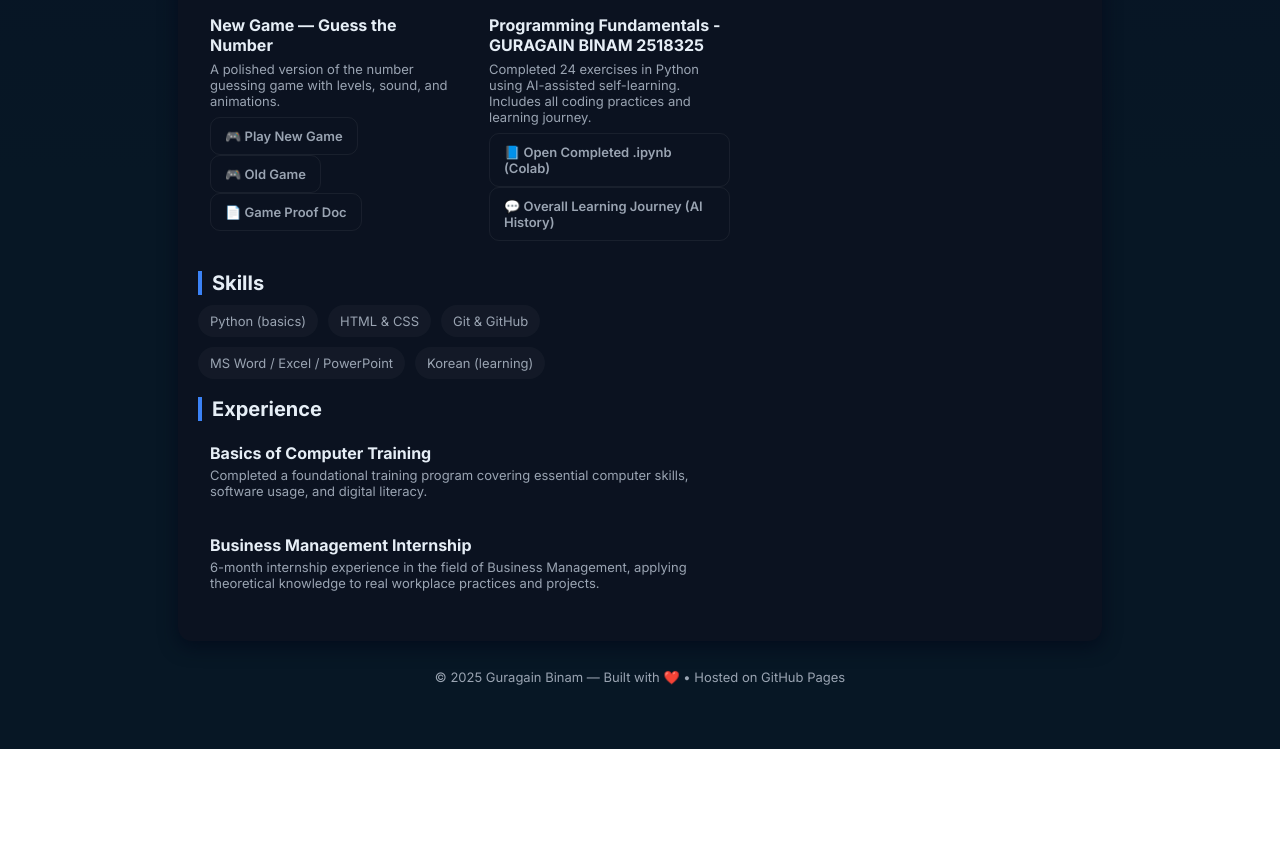
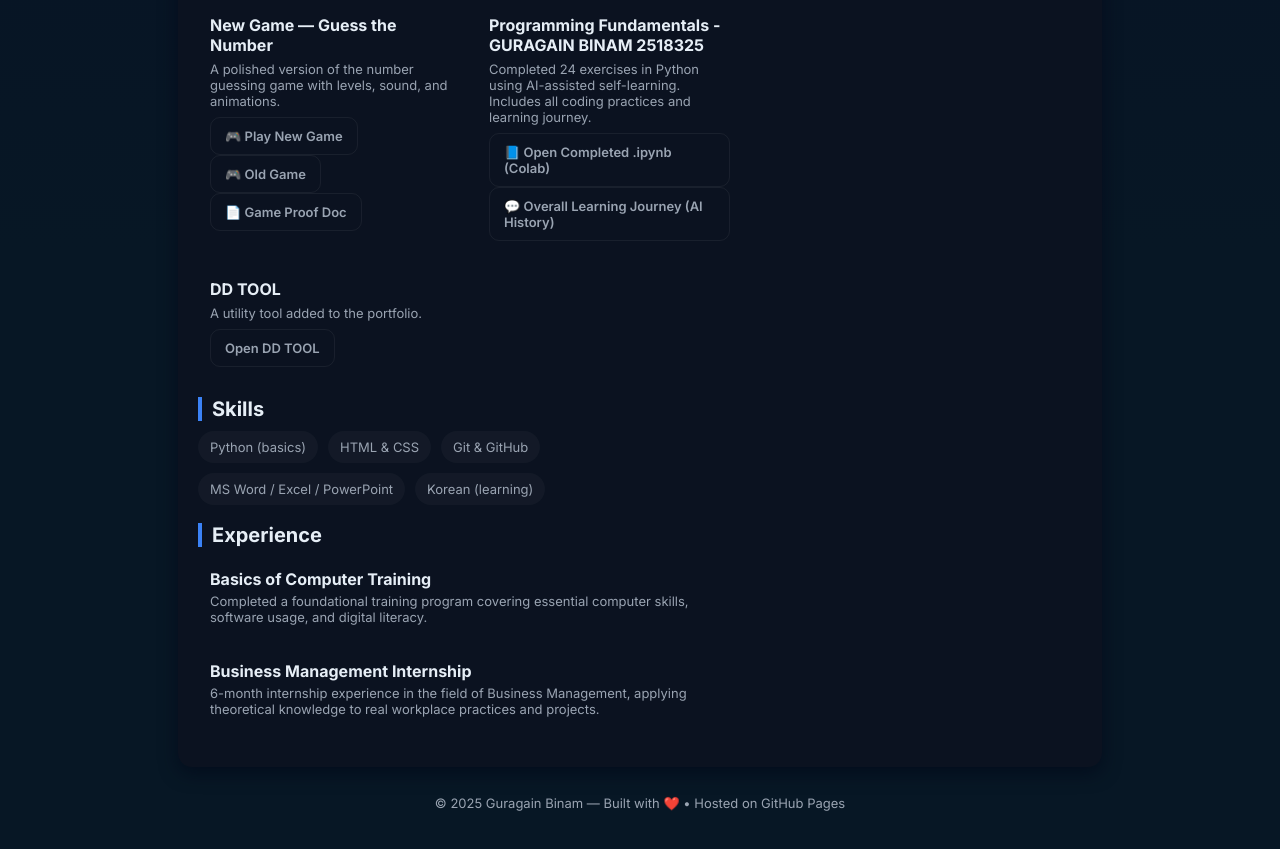
Before and after one commit to BinamG7/BG, a plain HTML site: page index.html in a window 1280 px wide. Shown: the part 688-1537 px from the top of the page. Before the commit the page ends 1437 px from the top, so only its background shows below. Drawn offline with Linux system fonts and the light colour scheme.

Commit message:
Update Programming Fundamentals section and add DD TOOL
Removed outdated comment and added a new project section for DD TOOL.

Signed-off-by: BinamG7 <guragainbinam111@gmail.com>

```diff
--- a/index.html
+++ b/index.html
@@ -105,7 +105,7 @@
               </p>
             </article>
 
-            <!-- ✅ Updated: Programming Fundamentals section -->
+            <!-- Programming Fundamentals section -->
             <article class="project">
               <h3>Programming Fundamentals - GURAGAIN BINAM 2518325</h3>
               <p>Completed 24 exercises in Python using AI-assisted self-learning. Includes all coding practices and learning journey.</p>
@@ -115,9 +115,14 @@
               </p>
             </article>
 
+                      <article class="project">
+              <h3>DD TOOL</h3>
+              <p>A utility tool added to the portfolio.</p>
+              <p style="margin-top:8px"><a class="btn btn-ghost" href="https://binamg7.github.io/BG/tool.html" target="_blank">Open DD TOOL</a></p>
+            </article>
+
           </div>
         </div>
-
         <div class="section">
           <h2>Skills</h2>
           <div class="skills">
```
